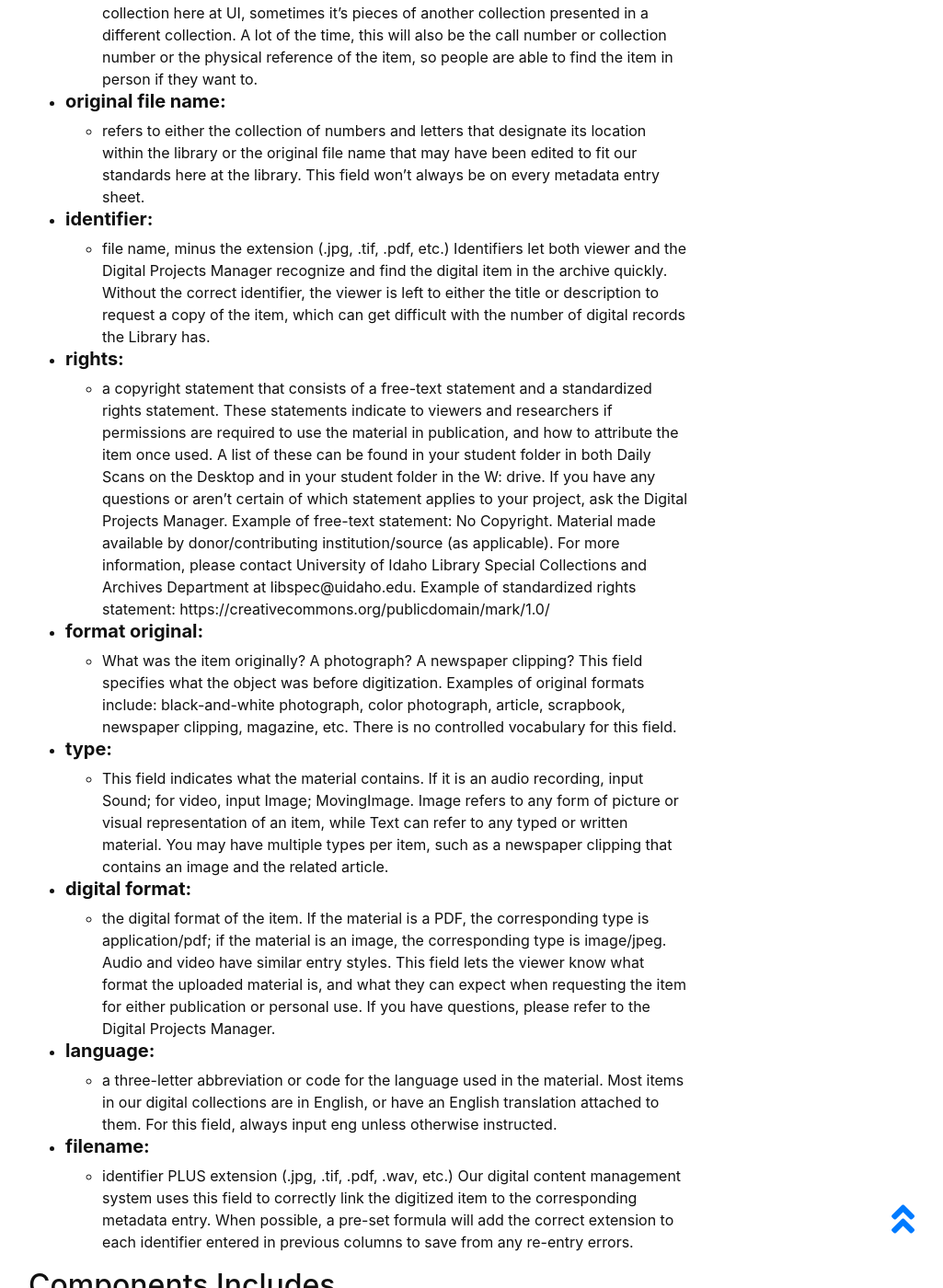
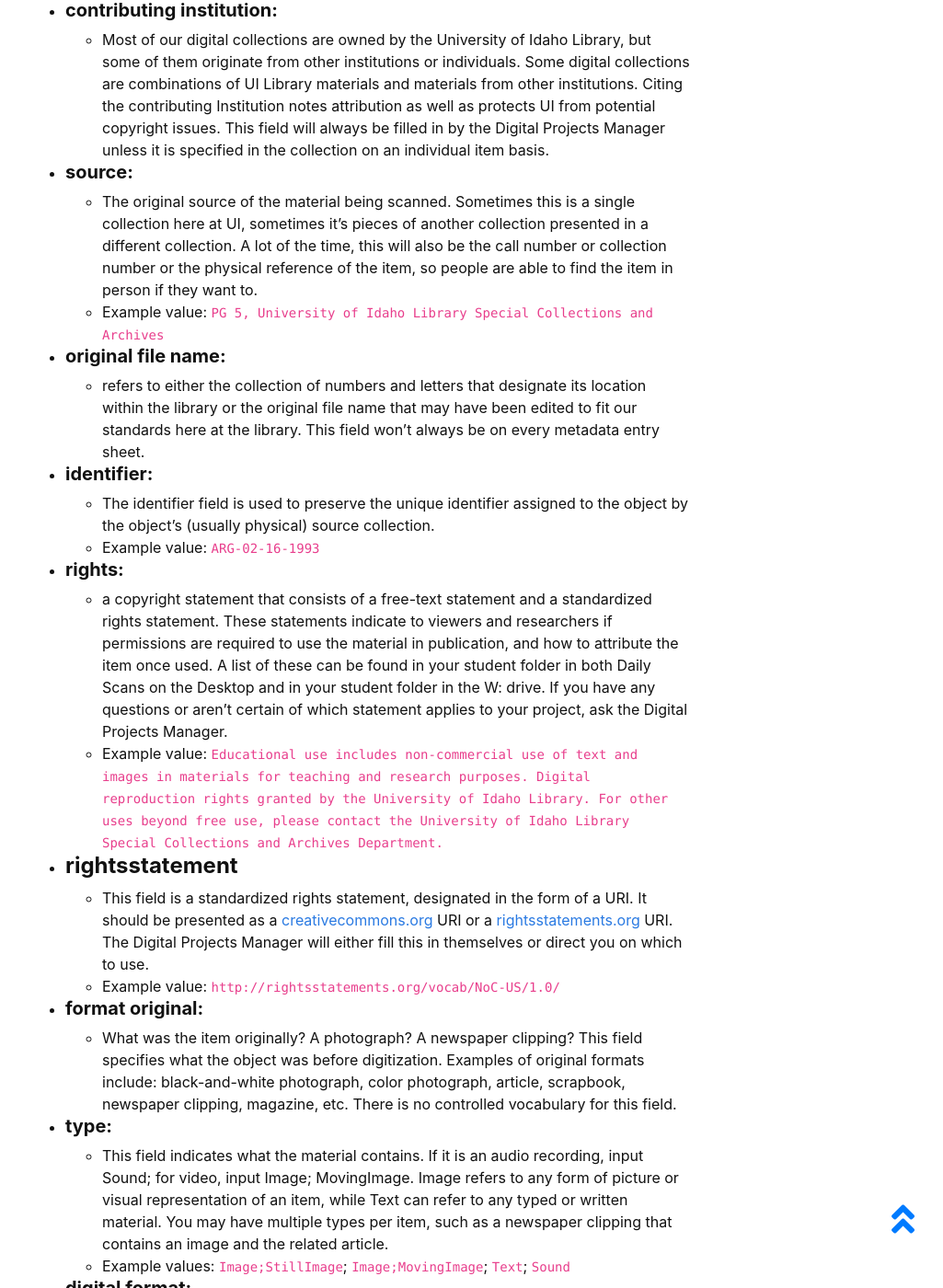
Before and after one commit to uidaholib/dds-student-workflow, a Jekyll site: the page built from content/3-lesson.md, in a window 1280 px wide and 1400 px high, scrolled down 2573 px. Shown: the whole window at 92% size, without its empty margins (249-1274 px from the left). Built offline with Jekyll 4.4.1, drawn with Linux system fonts in a browser that asks for light colours; some of the changed text lies outside the part shown.

Commit message:
Update 3-lesson.md

```diff
--- a/content/3-lesson.md
+++ b/content/3-lesson.md
@@ -33,9 +33,10 @@ Not all of the fields listed below will appear on every metadata sheet. Some met
 
 - ##### **date is approximate:**
     - This field lets anyone looking at the collection know that we are certain of our estimation, not that our estimation is the accurate date. Only fill out 'yes' if the Year, Year-Month, or an actual estimation is provided. If date is accurate, leave blank.
+    - Example value: `yes`
 
 - ##### **subject:**
-    - words or phrases that describe or relate to the material. Think of subjects as how you the technician would search for the item. What subjects are described/depicted? These allow researchers and people interested in looking for one thing in particular to narrow the collections down to their interests. We use the [Getty Art and Architecture Thesaurus](http://www.getty.edu/research/tools/vocabularies/aat/) for our subjects. Multiple entries are encouraged when possible, and should be separated with a semi-colon. Some collections have a controlled vocabulary related to the subject material, so be sure to check with a supervisor before you start assigning subjects.
+    - Words or phrases that describe or relate to the material. Think of subjects as how you the technician would search for the item. What subjects are described/depicted? These allow researchers and people interested in looking for one thing in particular to narrow the collections down to their interests. We use the [Getty Art and Architecture Thesaurus](http://www.getty.edu/research/tools/vocabularies/aat/) for our subjects. Multiple entries are encouraged when possible, and should be separated with a semi-colon. Some collections have a controlled vocabulary related to the subject material, so be sure to check with a supervisor before you start assigning subjects.
     - Example values: `children; parades; automobiles`; `cows (mammals); farming (function)`
 
 - ##### **relation:**
@@ -44,8 +45,13 @@ Not all of the fields listed below will appear on every metadata sheet. Some met
 - ##### **spatial coverage:**
     - Spatial coverage identifies the geographic and/or geospatial location of the item being described. If it is a photograph, list the location that is depicted; if it is an article or other textual material, list the location described. Locations should always be listed: Country—State—County—City—Identifier.
 
+- #### **location:**
+    - The location field designates a geographic location(s) to which the item is tied. It should be in 'City, State' format, but can extend to 'City, County, State, Country' depending on the collection. Be sure to separate multiple location entries for a single record with a semicolon (;).
+    - Example values: `Boise, Idaho`; `Potlatch, Latah, Idaho`; `Jakarta, Indonesia`
+
 - ##### **latitude/longitude:**
-    - Geospatial coordinates on the surface of the Earth. To find these coordinates, use [Google Maps](www.maps.google.com) or [iTouchMap](itouchmap.com/latlong.html). Copy/paste the coordinates from either of these sites into the field in the metadata sheet. If Excel tries to reformat it to only 2 or 3 decimal places, right-click on the Letter at the top of the column and select format. In the window that pops up, select number, and increase decimal places to 6. Sometimes this field is split into separate entries; other times it will be a combined entry.
+    - Geographic coordinates specifying the north-south and east-west position of an item. To find these coordinates, use [Google Maps](www.maps.google.com) or [iTouchMap](itouchmap.com/latlong.html). Copy/paste the coordinates from either of these sites into the field in the metadata sheet. If Excel tries to reformat it to only 2 or 3 decimal places, right-click on the Letter at the top of the column and select format. In the window that pops up, select number, and increase decimal places to 6. Sometimes this field is split into separate entries; other times it will be a combined entry.
+    - Example value: `46.731634`; `-117.165625`
 
 - ##### **digital collection:**
     - This field contains the name of the digital collection to which all of the material you are working with belongs. It lets patrons, researchers, and those viewing the item know where they can find more materials related to this item in case they found it by searching for a subject, or through another linked entry. This also provides a connection with the physical material and helps individuals to know where it is located. The collection name will usually be completed by the Digital Projects Manager.
@@ -55,21 +61,29 @@ Not all of the fields listed below will appear on every metadata sheet. Some met
 
 - ##### **source:**
     - The original source of the material being scanned. Sometimes this is a single collection here at UI, sometimes it’s pieces of another collection presented in a different collection. A lot of the time, this will also be the call number or collection number or the physical reference of the item, so people are able to find the item in person if they want to.
+    - Example value: `PG 5, University of Idaho Library Special Collections and Archives`
 
 - ##### **original file name:**
     - refers to either the collection of numbers and letters that designate its location within the library or the original file name that may have been edited to fit our standards here at the library. This field won’t always be on every metadata entry sheet.
 
 - ##### **identifier:**
-    - file name, minus the extension (.jpg, .tif, .pdf, etc.) Identifiers let both viewer and the Digital Projects Manager recognize and find the digital item in the archive quickly. Without the correct identifier, the viewer is left to either the title or description to request a copy of the item, which can get difficult with the number of digital records the Library has.
+    - The identifier field is used to preserve the unique identifier assigned to the object by the object’s (usually physical) source collection.
+    - Example value: `ARG-02-16-1993`
 
 - ##### **rights:**
-    - a copyright statement that consists of a free-text statement and a standardized rights statement. These statements indicate to viewers and researchers if permissions are required to use the material in publication, and how to attribute the item once used. A list of these can be found in your student folder in both Daily Scans on the Desktop and in your student folder in the W: drive. If you have any questions or aren’t certain of which statement applies to your project, ask the Digital Projects Manager. Example of free-text statement: No Copyright. Material made available by donor/contributing institution/source (as applicable). For more information, please contact University of Idaho Library Special Collections and Archives Department at libspec@uidaho.edu. Example of standardized rights statement: https://creativecommons.org/publicdomain/mark/1.0/
+    - a copyright statement that consists of a free-text statement and a standardized rights statement. These statements indicate to viewers and researchers if permissions are required to use the material in publication, and how to attribute the item once used. A list of these can be found in your student folder in both Daily Scans on the Desktop and in your student folder in the W: drive. If you have any questions or aren’t certain of which statement applies to your project, ask the Digital Projects Manager.
+    - Example value: `Educational use includes non-commercial use of text and images in materials for teaching and research purposes. Digital reproduction rights granted by the University of Idaho Library. For other uses beyond free use, please contact the University of Idaho Library Special Collections and Archives Department.`
+
+- #### **rightsstatement**
+    - This field is a standardized rights statement, designated in the form of a URI. It should be presented as a [creativecommons.org](https://creativecommons.org/) URI or a [rightsstatements.org](https://rightsstatements.org/en/) URI. The Digital Projects Manager will either fill this in themselves or direct you on which to use.
+    - Example value: `http://rightsstatements.org/vocab/NoC-US/1.0/`
 
 - ##### **format original:**
     - What was the item originally? A photograph? A newspaper clipping? This field specifies what the object was before digitization. Examples of original formats include: black-and-white photograph, color photograph, article, scrapbook, newspaper clipping, magazine, etc. There is no controlled vocabulary for this field.
 
 - ##### **type:**
     - This field indicates what the material contains. If it is an audio recording, input Sound; for video, input Image; MovingImage. Image refers to any form of picture or visual representation of an item, while Text can refer to any typed or written material. You may have multiple types per item, such as a newspaper clipping that contains an image and the related article.
+    - Example values: `Image;StillImage`; `Image;MovingImage`; `Text`; `Sound`
 
 - ##### **digital format:**
     - the digital format of the item. If the material is a PDF, the corresponding type is application/pdf; if the material is an image, the corresponding type is image/jpeg. Audio and video have similar entry styles. This field lets the viewer know what format the uploaded material is, and what they can expect when requesting the item for either publication or personal use. If you have questions, please refer to the Digital Projects Manager.
```
